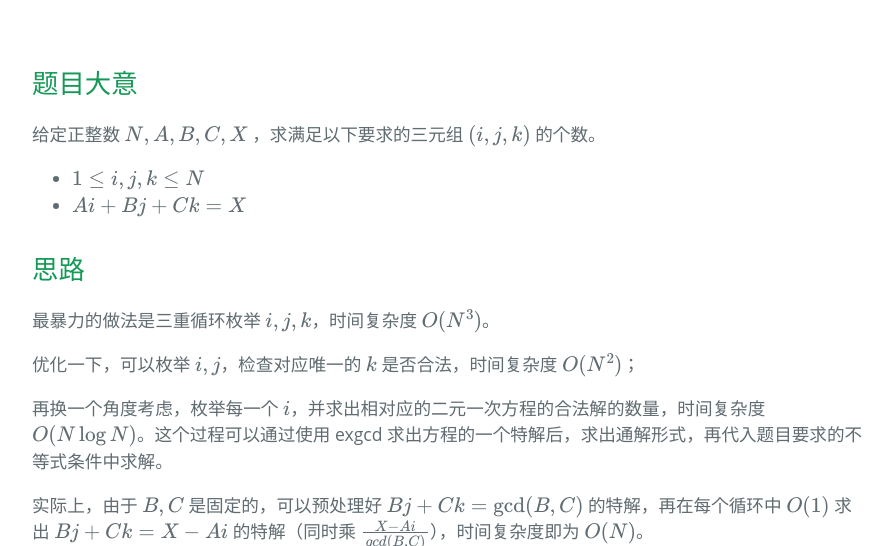
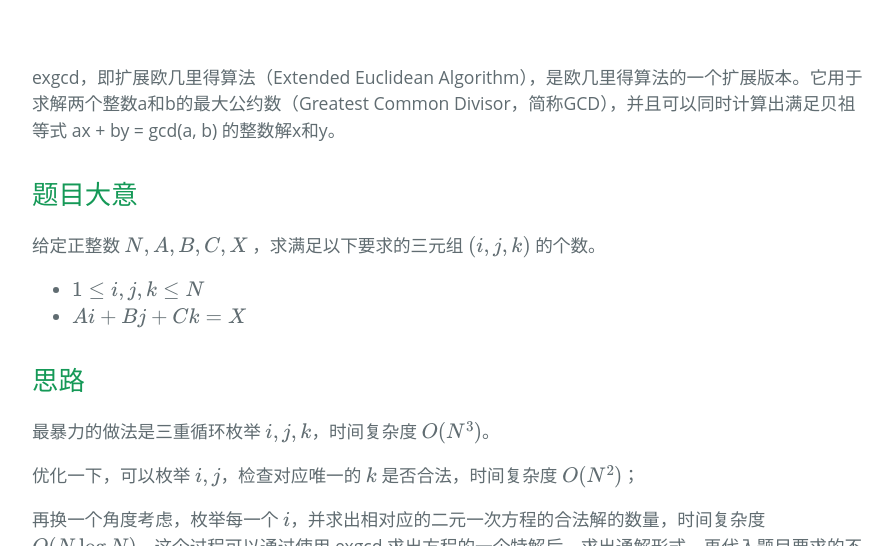
Before and after one commit to BuaaCzx/BuaaCzx.github.io, a Jekyll site: the page built from _posts/2023-8-29-ABC315G.md, in a window 1280 px wide and 900 px high, cut to the strip 354-900 px from the top of the window. Shown: the whole strip, without its empty margins (192-1084 px from the left). Built offline with Jekyll 4.4.1, drawn with Linux system fonts in a browser that asks for light colours; some web fonts are replaced; formulas are drawn with MathJax 3.

Commit message:
Update 2023-8-29-ABC315G.md

```diff
--- a/_posts/2023-8-29-ABC315G.md
+++ b/_posts/2023-8-29-ABC315G.md
@@ -3,6 +3,8 @@ layout: post
 title: ABC315G - Ai + Bj + Ck = X (1 <= i, j, k <= N)
 tags: 做题补题记录
 ---
+
+exgcd，即扩展欧几里得算法（Extended Euclidean Algorithm），是欧几里得算法的一个扩展版本。它用于求解两个整数a和b的最大公约数（Greatest Common Divisor，简称GCD），并且可以同时计算出满足贝祖等式 ax + by = gcd(a, b) 的整数解x和y。
 
 ## 题目大意
 
```
